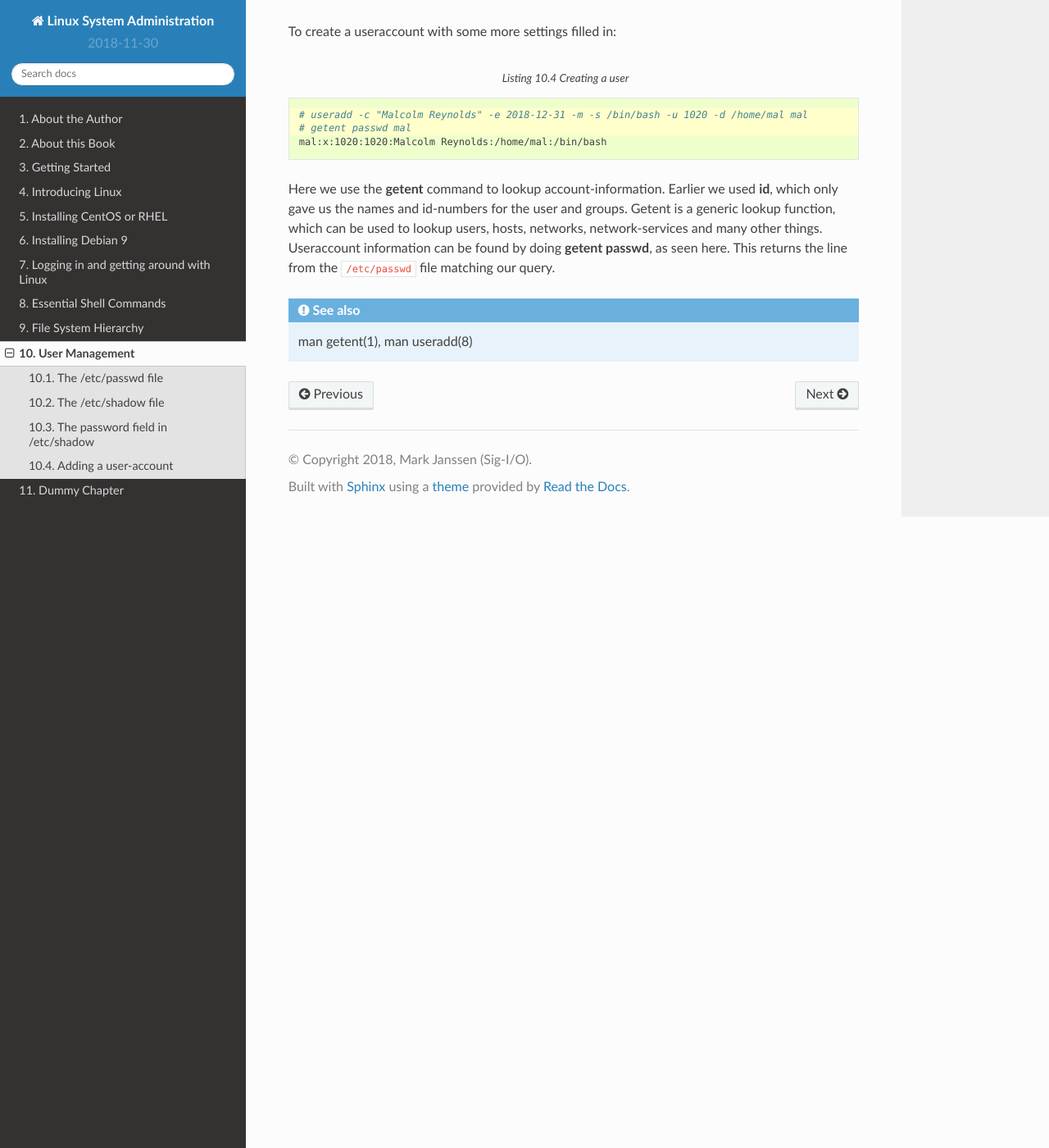
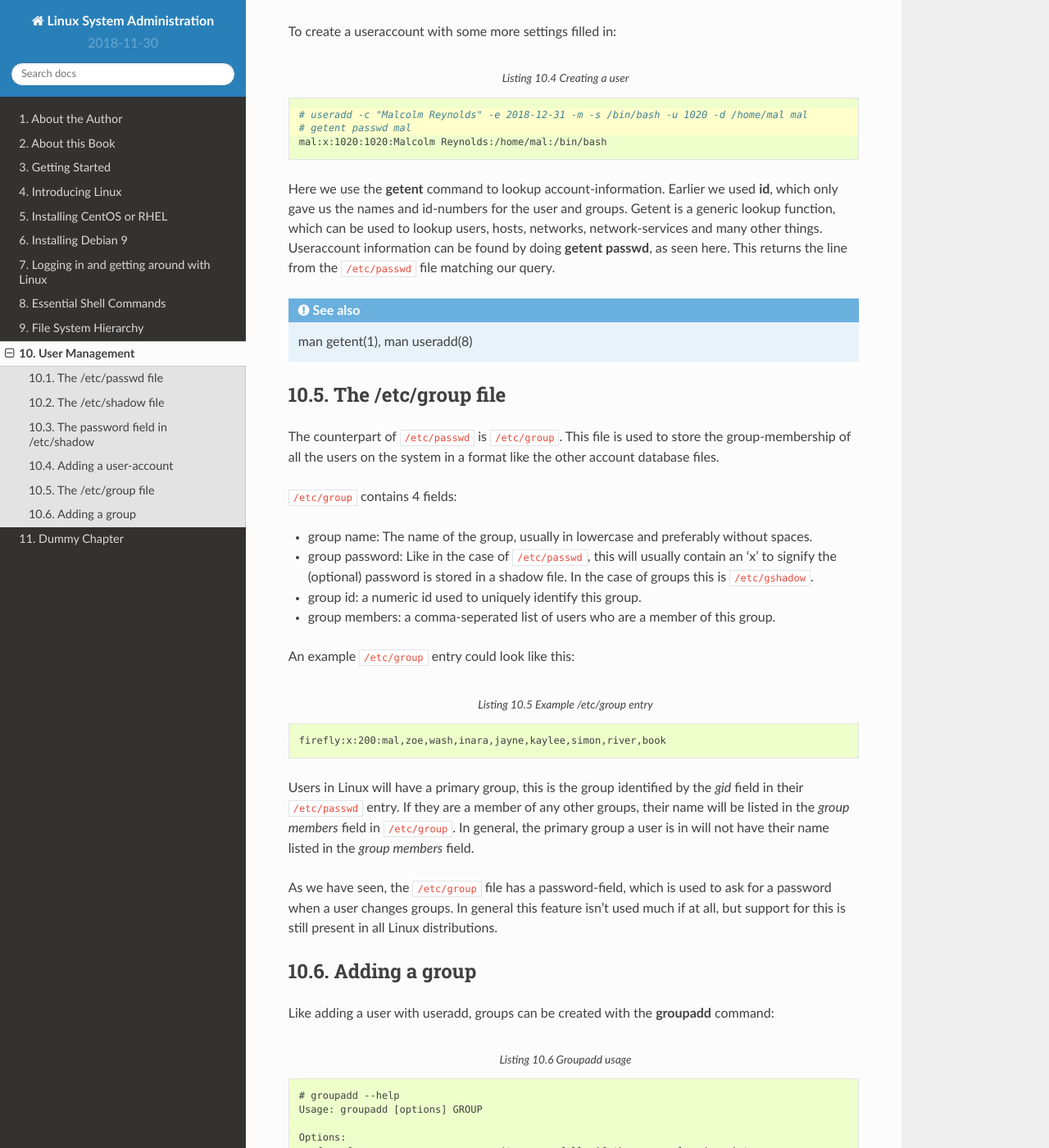
Before and after one commit to sigio/sysadminbook, a Sphinx documentation site: the page built from source/users.rst, in a window 1280 px wide and 1400 px high, scrolled down 3436 px. Shown: the whole window at 82% size. Built offline with Sphinx 7.4.7 and the Read the Docs theme 2.0.0, drawn with Linux system fonts in a browser that asks for light colours; some of the changed text lies outside the part shown.

Commit message:
USERS: Groups / groupadd

```diff
--- a/source/users.rst
+++ b/source/users.rst
@@ -202,3 +202,67 @@ many other things. Useraccount information can be found by doing **getent passwd
 seen here. This returns the line from the :file:`/etc/passwd` file matching our query.
 
 .. seealso:: man getent(1), man useradd(8)
+
+.. index:: /etc/group, /etc/gshadow, groups
+
+The /etc/group file
+-------------------
+
+The counterpart of :file:`/etc/passwd` is :file:`/etc/group`. This file is used to
+store the group-membership of all the users on the system in a format like the other
+account database files.
+
+:file:`/etc/group` contains 4 fields:
+
+* group name: The name of the group, usually in lowercase and preferably without spaces.
+* group password: Like in the case of :file:`/etc/passwd`, this will usually contain an
+  'x' to signify the (optional) password is stored in a shadow file. In the case of groups
+  this is :file:`/etc/gshadow`.
+* group id: a numeric id used to uniquely identify this group.
+* group members: a comma-seperated list of users who are a member of this group.
+
+An example :file:`/etc/group` entry could look like this:
+
+.. code-block:: none
+  :caption: Example /etc/group entry
+
+  firefly:x:200:mal,zoe,wash,inara,jayne,kaylee,simon,river,book
+
+Users in Linux will have a primary group, this is the group identified by the *gid* field
+in their :file:`/etc/passwd` entry. If they are a member of any other groups, their name
+will be listed in the *group members* field in :file:`/etc/group`. In general, the primary
+group a user is in will not have their name listed in the *group members* field.
+
+As we have seen, the :file:`/etc/group` file has a password-field, which is used to ask
+for a password when a user changes groups. In general this feature isn't used much if at
+all, but support for this is still present in all Linux distributions.
+
+
+.. index:: groupadd
+
+Adding a group
+--------------
+
+Like adding a user with useradd, groups can be created with the **groupadd** command:
+
+.. code-block:: none
+  :caption: Groupadd usage
+
+  # groupadd --help
+  Usage: groupadd [options] GROUP
+
+  Options:
+    -f, --force                   exit successfully if the group already exists,
+                                  and cancel -g if the GID is already used
+    -g, --gid GID                 use GID for the new group
+    -h, --help                    display this help message and exit
+    -K, --key KEY=VALUE           override /etc/login.defs defaults
+    -o, --non-unique              allow to create groups with duplicate
+                                  (non-unique) GID
+    -p, --password PASSWORD       use this encrypted password for the new group
+    -r, --system                  create a system account
+    -R, --root CHROOT_DIR         directory to chroot into
+
+  # groupadd -g 200 firefly
+  # getent group firefly
+  firefly:x:200:
```
